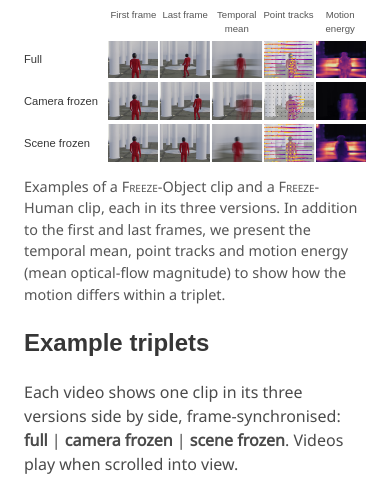
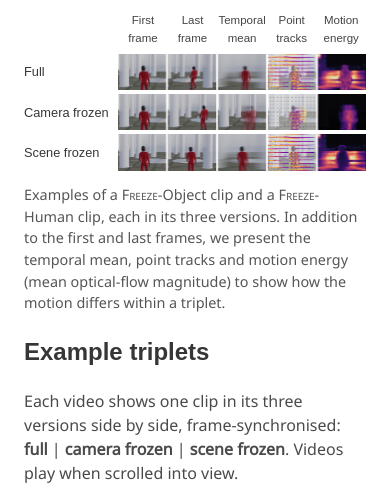
Before and after one commit to Jia1018/Freeze, a plain HTML site: page docs/index.html in a window 390 px wide. Shown: the part 3572-4066 px from the top of the page. Drawn offline with nearby package versions, Linux system fonts and the light colour scheme; some icons are missing; a web font is replaced by a local one.

Commit message:
Page: larger column headers and row labels in the Freeze example grid
Co-Authored-By: Claude Opus 5.5 <noreply@anthropic.com>
Claude-Session: https://claude.ai/code/session_01VtSoAJeqP5SiCYzmNYMCSS

```diff
--- a/docs/index.html
+++ b/docs/index.html
@@ -11,7 +11,7 @@
   <link rel="stylesheet" href="https://cdnjs.cloudflare.com/ajax/libs/bulma/0.9.4/css/bulma.min.css">
   <link rel="stylesheet" href="https://cdnjs.cloudflare.com/ajax/libs/font-awesome/6.5.1/css/all.min.css">
   <link rel="stylesheet" href="https://cdnjs.cloudflare.com/ajax/libs/academicons/1.9.4/css/academicons.min.css">
-  <link rel="stylesheet" href="static/css/index.css?v=5">
+  <link rel="stylesheet" href="static/css/index.css?v=6">
 </head>
 <body>
 
--- a/docs/static/css/index.css
+++ b/docs/static/css/index.css
@@ -247,7 +247,7 @@ body {
 .viz-table th {
   font-family: 'Google Sans', sans-serif;
   font-weight: normal;
-  font-size: 0.85rem;
+  font-size: 1rem;
   text-align: left;
   padding-right: 0.6rem;
   white-space: nowrap;
@@ -259,13 +259,14 @@ body {
   display: grid;
   grid-template-columns: repeat(5, 1fr);
   font-family: 'Google Sans', sans-serif;
-  font-size: 0.78rem;
+  font-size: 1rem;
   text-align: center;
-  color: #555;
+  color: #444;
+  margin-bottom: 0.2rem;
 }
 @media (max-width: 600px) {
-  .viz-head { font-size: 0.6rem; }
-  .viz-table th { font-size: 0.7rem; }
+  .viz-head { font-size: 0.72rem; }
+  .viz-table th { font-size: 0.8rem; }
 }
 
 .subset-title { margin-top: 1.5rem !important; }
```
